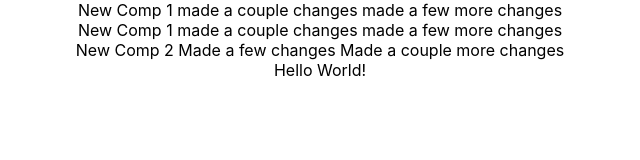
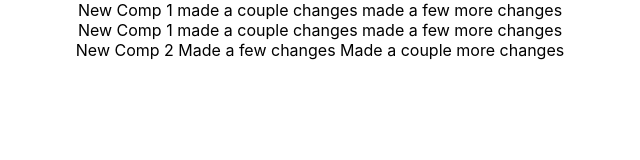
Before and after one commit to danberkeland/bpbvite, a React (Create React App) app: page / in a window 1280 px wide. Shown: the top 160 px of the page, without its empty margins (320-960 px from the left). Built offline with nearby package versions, Linux system fonts and the light colour scheme.

Commit message:
setup for Auth

```diff
--- a/src/App.js
+++ b/src/App.js
@@ -9,9 +9,6 @@ function App() {
     <React.Fragment>
       <NewComp1 />
       <NewComp2 />
-      <div className="App">
-     Hello World!
-    </div>
     </React.Fragment>
   );
 }
```
